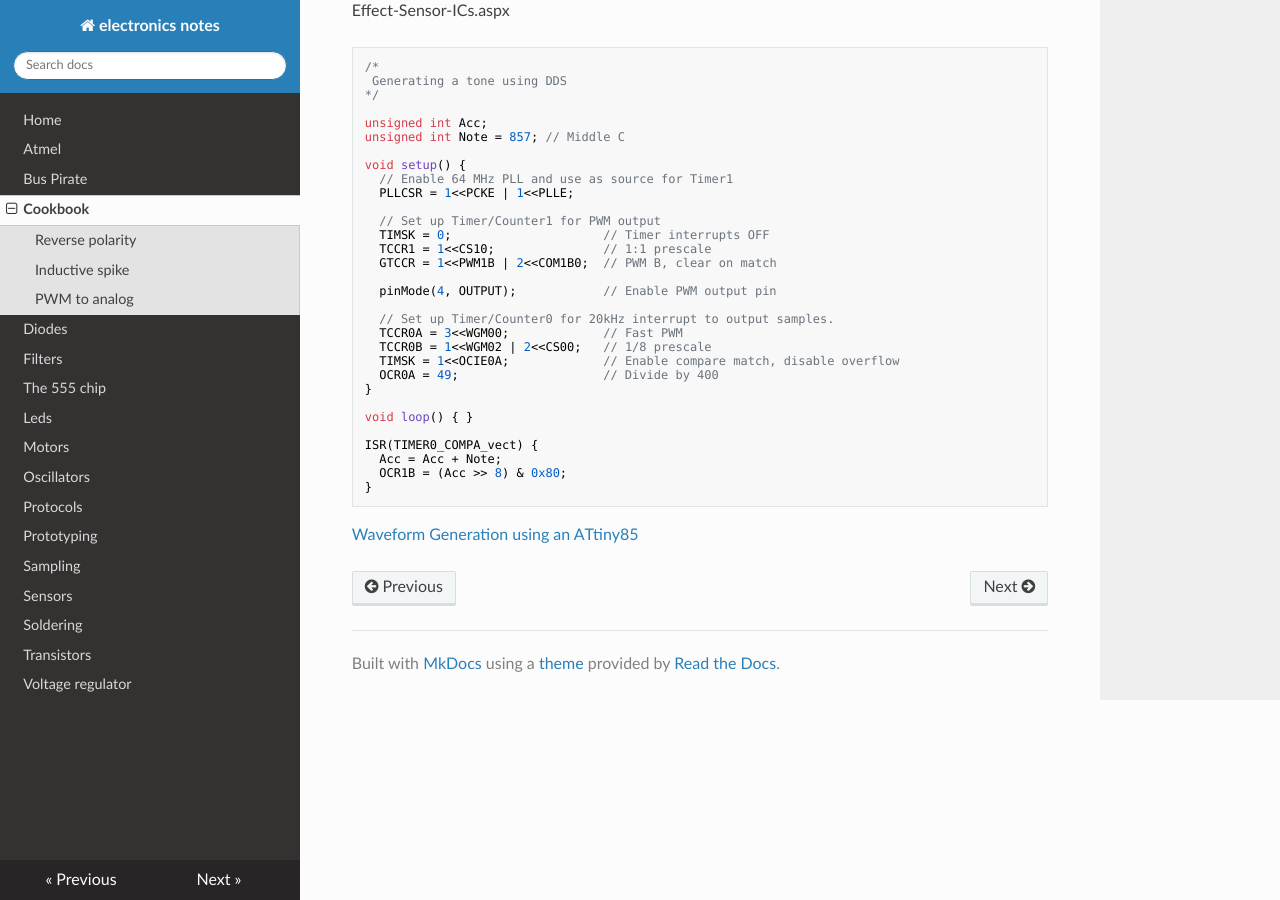
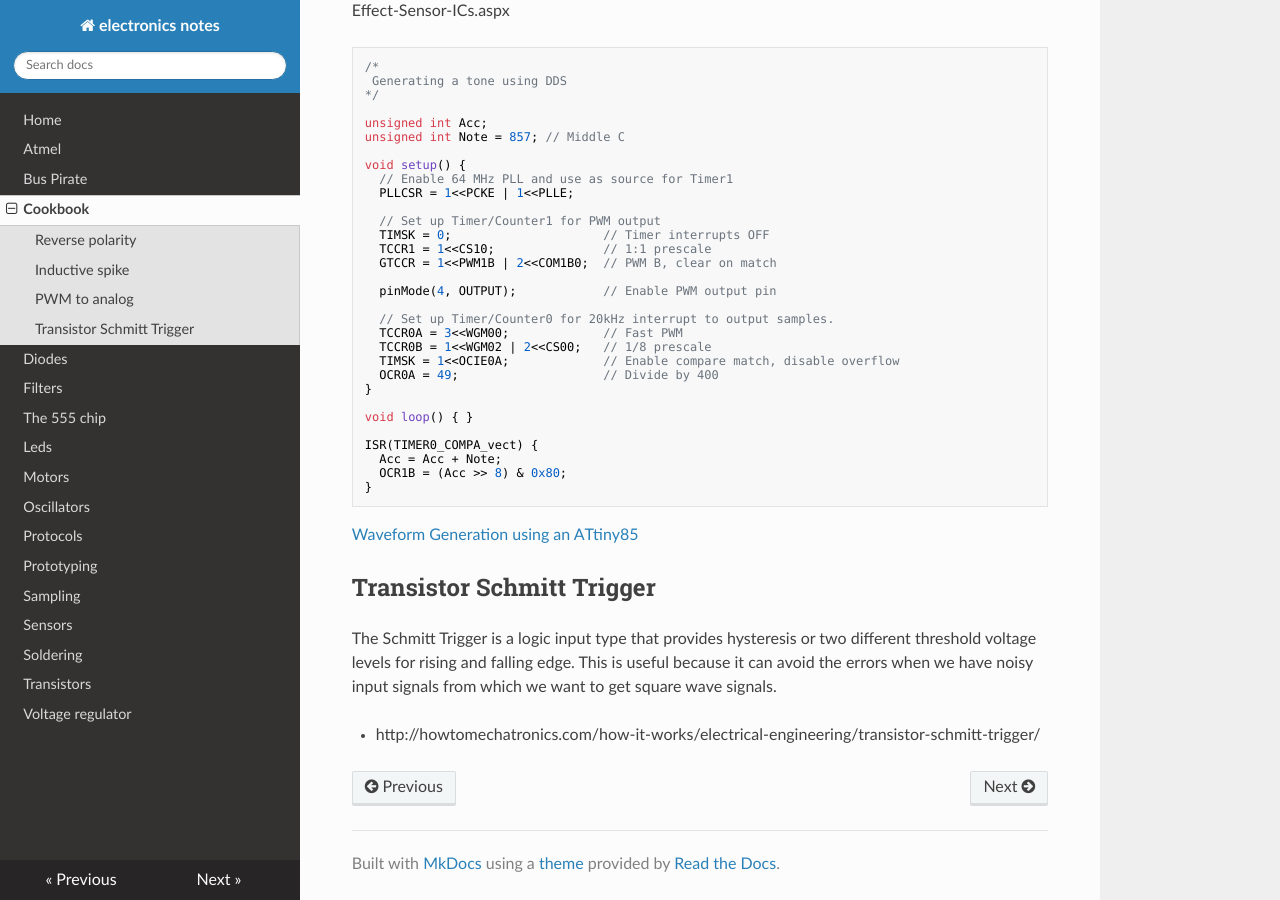
Before and after one commit to gipi/electronics-notes, an MkDocs documentation site: the page built from docs/cookbook.md, in a window 1280 px wide and 900 px high, scrolled down 905 px. Built offline with MkDocs 1.6.1, drawn with Linux system fonts in a browser that asks for light colours; nearby versions of some CDN libraries; old or Windows-style settings are respelled for this version of MkDocs.

Commit message:
Add Transistor Schmitt Trigger.

````diff
--- a/docs/cookbook.md
+++ b/docs/cookbook.md
@@ -68,3 +68,12 @@ ISR(TIMER0_COMPA_vect) {
 ```
 
 [Waveform Generation using an ATtiny85](http://www.technoblogy.com/show?QVN)
+
+## Transistor Schmitt Trigger
+
+The Schmitt Trigger is a logic input type that provides hysteresis or two
+different threshold voltage levels for rising and falling edge. This is
+useful because it can avoid the errors when we have noisy input signals
+from which we want to get square wave signals.
+
+ - http://howtomechatronics.com/how-it-works/electrical-engineering/transistor-schmitt-trigger/
````
